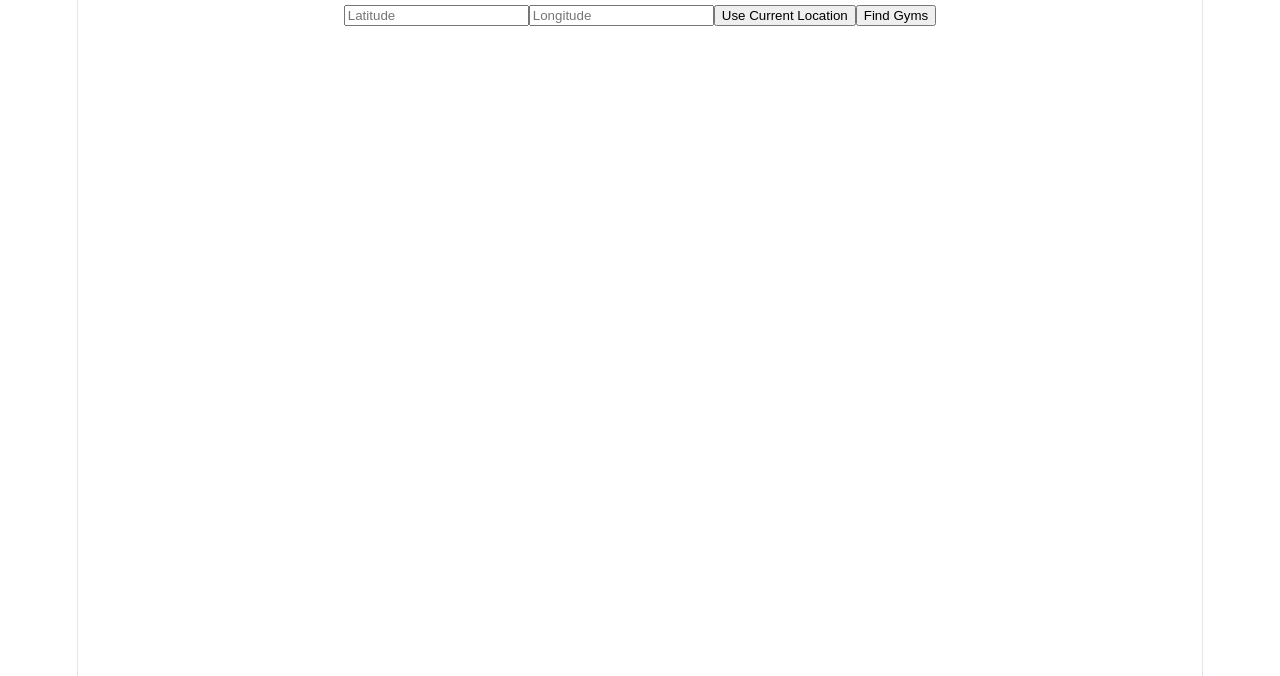
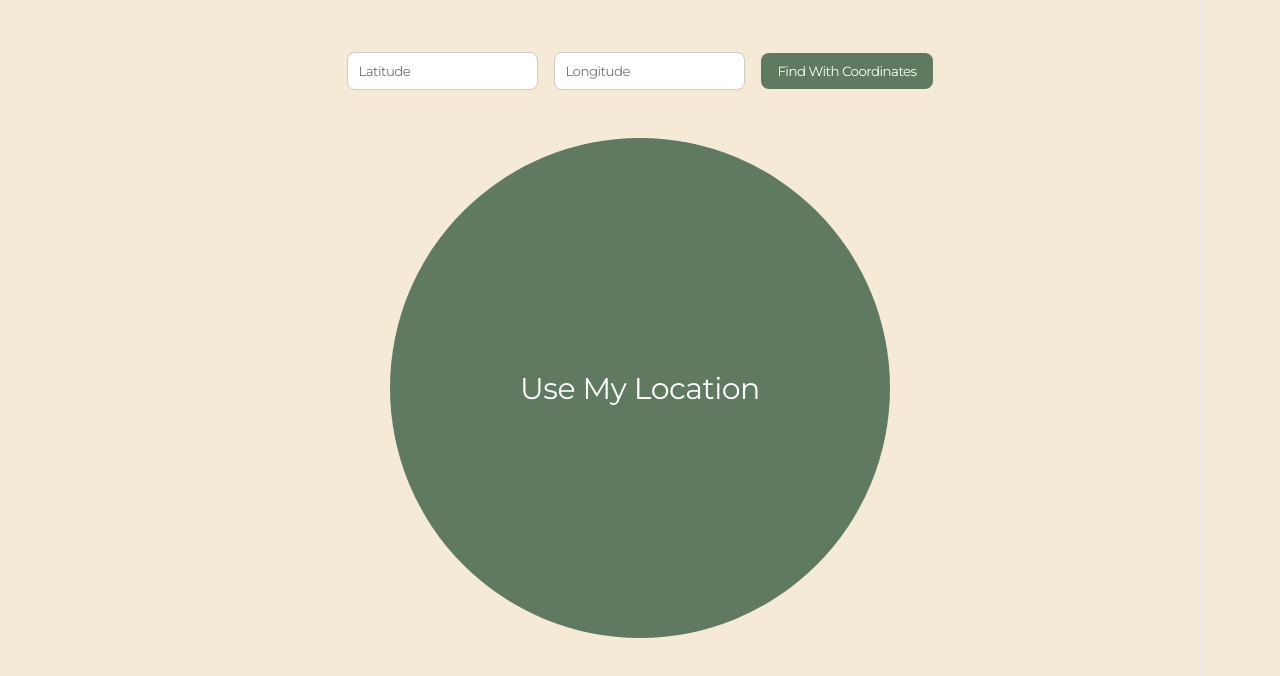
Before and after one commit to MiguelMesa220/gym-finder, a React (Vite) app in the folder client/: page / in a window 1280 px wide. Shown: the top 676 px of the page. Built offline with nearby package versions, Linux system fonts and the light colour scheme.

Commit message:
added css file for gym cards and simple styling for the site

```diff
--- a/client/src/App.jsx
+++ b/client/src/App.jsx
@@ -29,9 +29,10 @@ function App() {
 
 
   return (
-    <div>
+    <div className="app">
 
-      <input
+      <div className="search-bar">
+        <input
         type="text"
         placeholder="Latitude"
         value={latitude}
@@ -45,20 +46,23 @@ function App() {
         onChange={(lng)=> setLongitude(lng.target.value)}
       />
 
+      <button onClick = {handleSearch}>
+        Find With Coordinates
+      </button>
+      </div>
 
-      <button onClick = {handleUseMyLocation}>
-        Use Current Location
-      </button>
-
-      <button onClick = {handleSearch}>
-        Find Gyms
+      <button
+        className="location-button"
+        onClick = {handleUseMyLocation}>
+        Use My Location
       </button>
 
       {gyms.map((gym) => (
       <GymCard key ={gym.id} gym={gym}/>
       ))}
 
-      </div>
+    </div>
+
 
 
   )
--- /dev/null
+++ b/client/src/components/GymCard.css
@@ -0,0 +1,21 @@
+.gym-card{
+  background-color: #fffaf1;
+  border-radius: 16px;
+  padding: 20px;
+  margin: 20px auto;
+  width: 70%;
+  box-shadow: 0px 4px 12px rgba(0, 0, 0, 0.08);
+  font-family: 'Montserrat', sans-serif;
+
+}
+.gym-card h2 {
+  color: #3f5c41;
+  margin-bottom: 10px;
+  font-family: 'Montserrat', sans-serif;
+}
+
+.gym-card p {
+  color: #555;
+  margin: 6px 0;
+  font-family: 'Montserrat', sans-serif;
+}
--- a/client/src/components/GymCard.jsx
+++ b/client/src/components/GymCard.jsx
@@ -1,12 +1,17 @@
+import "./GymCard.css"
 function GymCard({gym}) {
 
     return (
-
-    <div key ={gym.id}>
+    <div className="gym-card">
+      <div key ={gym.id}>
       <h2>{gym.name}</h2>
       <p>{gym.address}</p>
       <p>{gym.rating} stars</p>
     </div>
+
+
+    </div>
+
     )
 }
 
--- a/client/src/index.css
+++ b/client/src/index.css
@@ -1,3 +1,5 @@
+@import url('https://fonts.googleapis.com/css2?family=Inter:wght@400;500;700&display=swap');
+@import url('https://fonts.googleapis.com/css2?family=Montserrat:wght@400;600;700&display=swap');
 :root {
   --text: #6b6375;
   --text-h: #08060d;
@@ -51,7 +53,9 @@
 }
 
 body {
+  background-color: #f4ead5;
   margin: 0;
+  font-family: 'Montserrat', sans-serif;
 }
 
 #root {
@@ -109,3 +113,56 @@ code {
   padding: 4px 8px;
   background: var(--code-bg);
 }
+
+.app{
+  padding:24px;
+}
+
+button{
+  background-color: #5f7a61;
+  color: white;
+  border: none;
+  padding: 10px 16px;
+  border-radius: 8px;
+  cursor: pointer;
+  margin: 8px;
+  letter-spacing: -0.5px;
+  font-weight: 500;
+  font-family: 'Montserrat', sans-serif;
+}
+
+input {
+  padding: 10px;
+  margin: 8px;
+  border-radius: 8px;
+  border: 1px solid #ccc;
+  letter-spacing: -0.5px;
+  font-weight: 500;
+  font-family: 'Montserrat', sans-serif;
+}
+
+.location-button {
+  width: 500px;
+  height: 500px;
+  border-radius: 50%;
+  border: none;
+  background-color: #5f7a61;
+  color: white;
+  font-size: 30px;
+  cursor: pointer;
+  display: block;
+  margin: 40px auto;
+  letter-spacing: -0.5px;
+  font-weight: 500;
+  font-family: 'Montserrat', sans-serif;
+}
+
+.search-bar {
+  display: flex;
+  justify-content: center;
+  align-items: center;
+  margin-top: 20px;
+  letter-spacing: -0.5px;
+  font-weight: 500;
+  font-family: 'Montserrat', sans-serif;
+}
```
